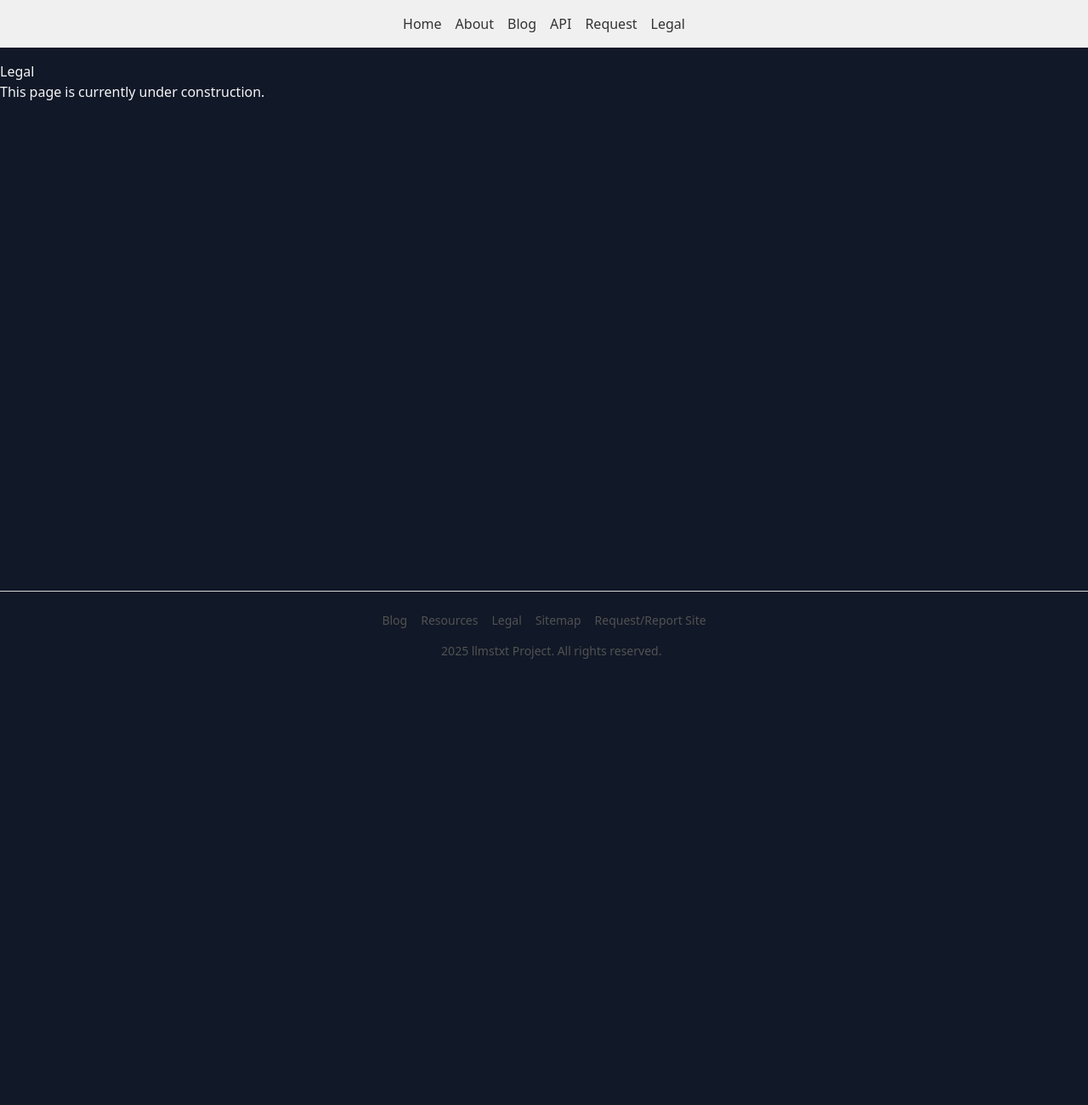
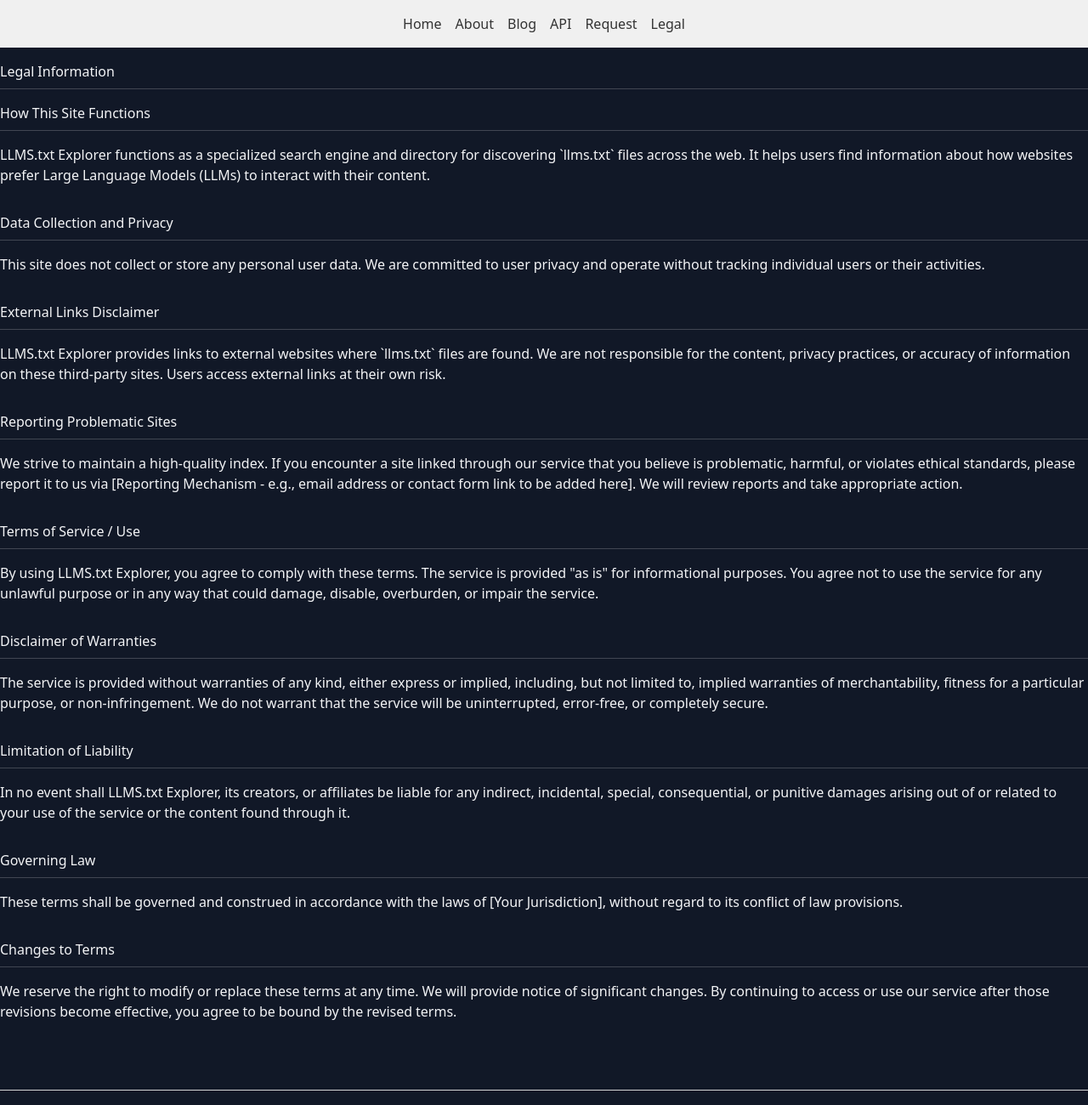
Before and after one commit to HillviewCap/llms, an Astro site: page /legal in a window 1280 px wide. Shown: the top 1300 px of the page at 85% size. Before the commit the page ends 800 px from the top, so only its background shows below. Built offline with nearby package versions, Linux system fonts and the light colour scheme; Astro itself is replaced by a stand-in of ours.

Commit message:
feat: update legal page content

```diff
--- a/src/pages/legal.astro
+++ b/src/pages/legal.astro
@@ -3,6 +3,65 @@ import Layout from "../layouts/Layout.astro";
 ---
 
 <Layout title="Legal Information - LLMS.txt Explorer" description="Review the legal information, terms of service, and privacy policy for the LLMS.txt Explorer project.">
-  <h1>Legal</h1>
-  <p>This page is currently under construction.</p>
+  <div class="prose prose-invert max-w-none">
+    <h1>Legal Information</h1>
+
+    <section>
+      <h2>How This Site Functions</h2>
+      <p>LLMS.txt Explorer functions as a specialized search engine and directory for discovering `llms.txt` files across the web. It helps users find information about how websites prefer Large Language Models (LLMs) to interact with their content.</p>
+    </section>
+
+    <section>
+      <h2>Data Collection and Privacy</h2>
+      <p>This site does not collect or store any personal user data. We are committed to user privacy and operate without tracking individual users or their activities.</p>
+    </section>
+
+    <section>
+      <h2>External Links Disclaimer</h2>
+      <p>LLMS.txt Explorer provides links to external websites where `llms.txt` files are found. We are not responsible for the content, privacy practices, or accuracy of information on these third-party sites. Users access external links at their own risk.</p>
+    </section>
+
+    <section>
+      <h2>Reporting Problematic Sites</h2>
+      <p>We strive to maintain a high-quality index. If you encounter a site linked through our service that you believe is problematic, harmful, or violates ethical standards, please report it to us via [Reporting Mechanism - e.g., email address or contact form link to be added here]. We will review reports and take appropriate action.</p>
+    </section>
+
+    <section>
+      <h2>Terms of Service / Use</h2>
+      <p>By using LLMS.txt Explorer, you agree to comply with these terms. The service is provided "as is" for informational purposes. You agree not to use the service for any unlawful purpose or in any way that could damage, disable, overburden, or impair the service.</p>
+    </section>
+
+    <section>
+      <h2>Disclaimer of Warranties</h2>
+      <p>The service is provided without warranties of any kind, either express or implied, including, but not limited to, implied warranties of merchantability, fitness for a particular purpose, or non-infringement. We do not warrant that the service will be uninterrupted, error-free, or completely secure.</p>
+    </section>
+
+    <section>
+      <h2>Limitation of Liability</h2>
+      <p>In no event shall LLMS.txt Explorer, its creators, or affiliates be liable for any indirect, incidental, special, consequential, or punitive damages arising out of or related to your use of the service or the content found through it.</p>
+    </section>
+
+    <section>
+      <h2>Governing Law</h2>
+      <p>These terms shall be governed and construed in accordance with the laws of [Your Jurisdiction], without regard to its conflict of law provisions.</p>
+    </section>
+
+    <section>
+      <h2>Changes to Terms</h2>
+      <p>We reserve the right to modify or replace these terms at any time. We will provide notice of significant changes. By continuing to access or use our service after those revisions become effective, you agree to be bound by the revised terms.</p>
+    </section>
+
+  </div>
 </Layout>
+
+<style>
+  /* Basic styling for readability */
+  section {
+    margin-bottom: 2rem;
+  }
+  h1, h2 {
+    border-bottom: 1px solid rgba(255, 255, 255, 0.2);
+    padding-bottom: 0.5rem;
+    margin-bottom: 1rem;
+  }
+</style>
```
